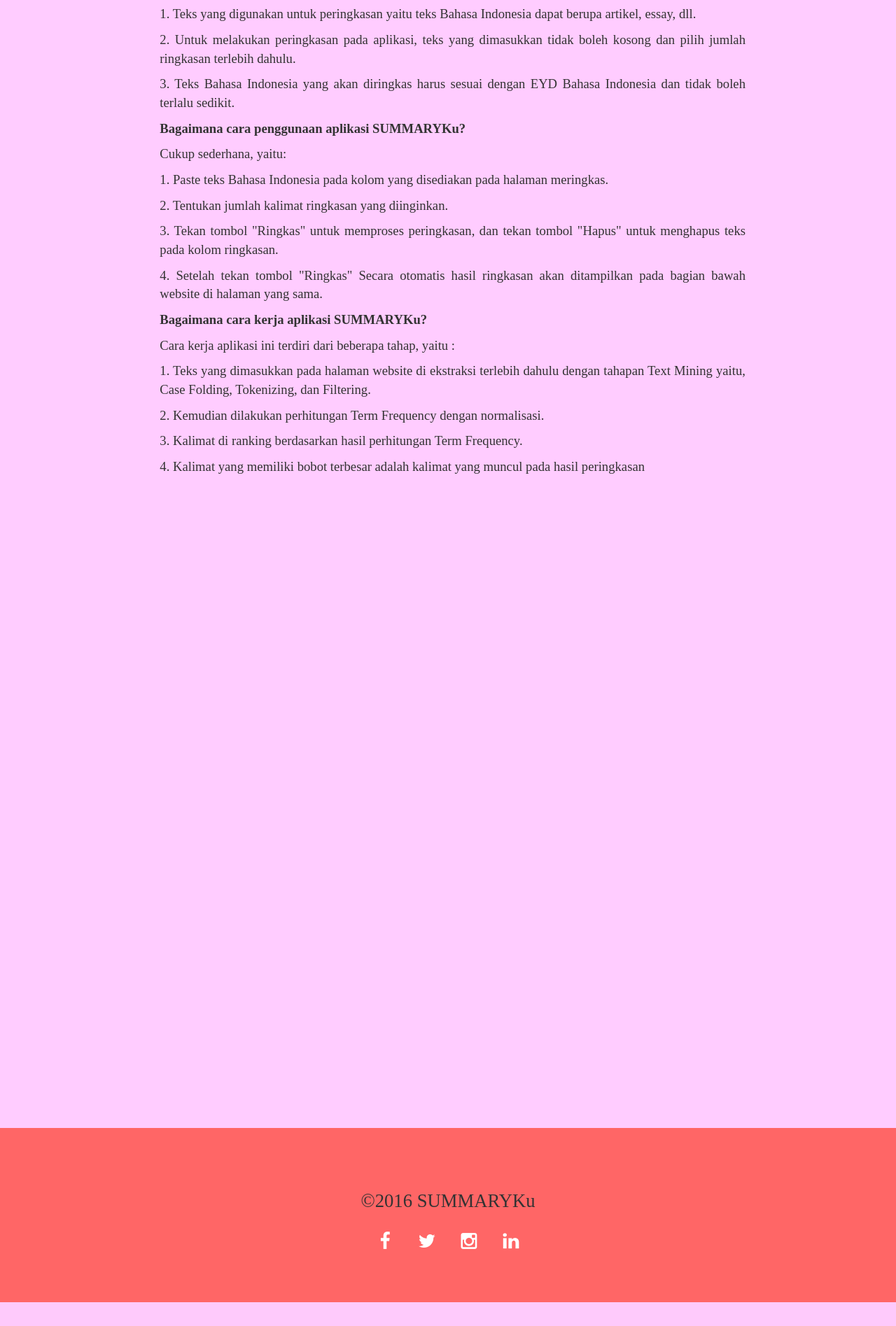
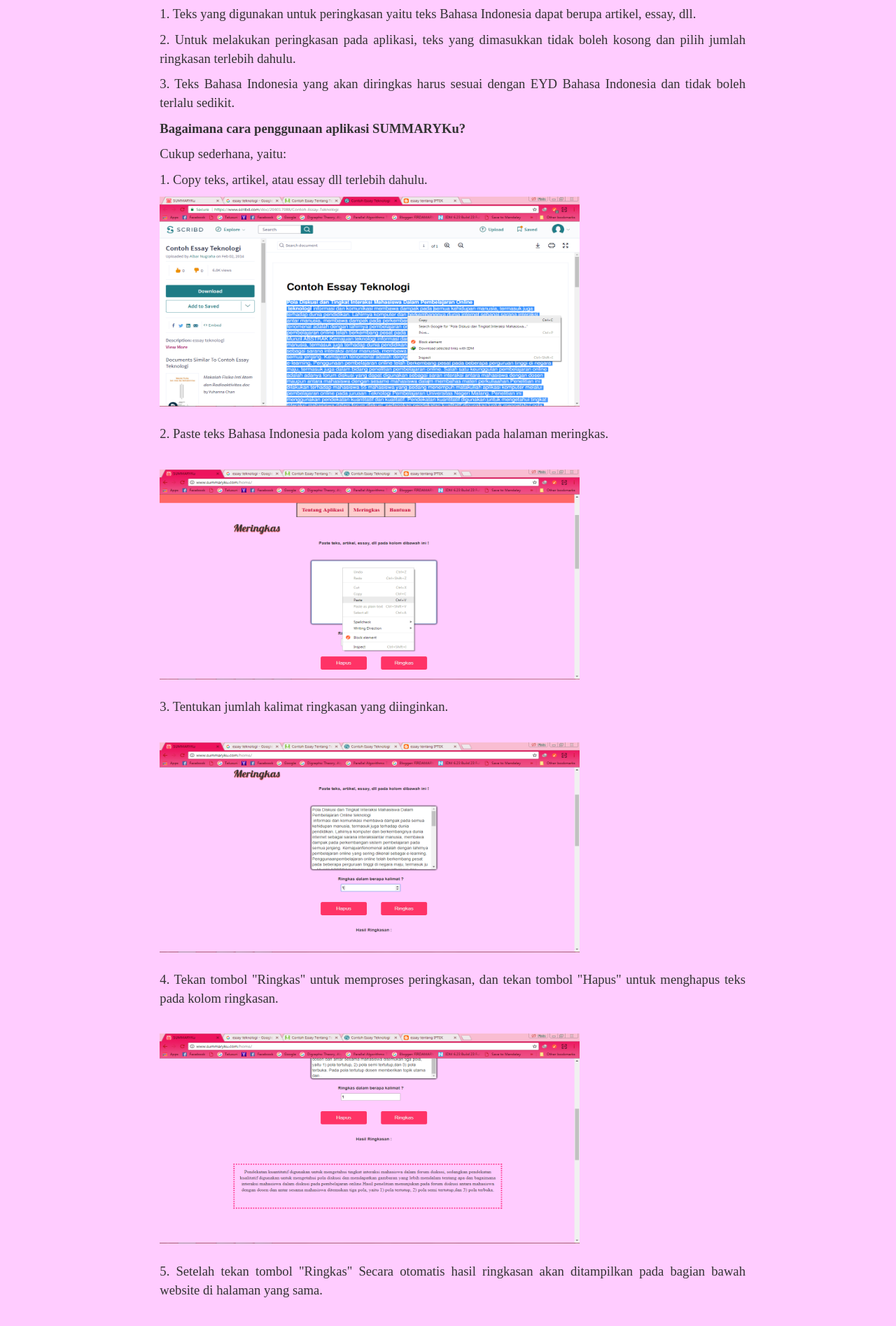
Before and after one commit to firdamaryana/skripsi, a Django app: page /help/ in a window 1280 px wide. Shown: the part 482-2377 px from the top of the page at 70% size. Before the commit the page ends 2343 px from the top, so only its background shows below. Run offline with Django 3.2, Linux system fonts and the light colour scheme; some libraries are stand-ins or nearby versions; some web fonts are replaced.

Commit message:
screenshootadd

```diff
--- a/blog/templates/blog/help.html
+++ b/blog/templates/blog/help.html
@@ -17,10 +17,28 @@
 		<p> 3. Teks Bahasa Indonesia yang akan diringkas harus sesuai dengan EYD Bahasa Indonesia dan tidak boleh terlalu sedikit.</p>
 		<p class="p3">Bagaimana cara penggunaan aplikasi SUMMARYKu?</p>
  		<p>Cukup sederhana, yaitu:</p>
-		<p> 1. Paste teks Bahasa Indonesia pada kolom yang disediakan pada halaman meringkas.</p>
-                <p> 2. Tentukan jumlah kalimat ringkasan yang diinginkan.</p>
-		<p> 3. Tekan tombol "Ringkas" untuk memproses peringkasan, dan tekan tombol "Hapus" untuk menghapus teks pada kolom ringkasan.</p>
-		<p> 4. Setelah tekan tombol "Ringkas" Secara otomatis hasil ringkasan akan ditampilkan pada bagian bawah website di halaman yang sama.</p>
+		<p> 1. Copy teks, artikel, atau essay dll terlebih dahulu.</p>
+		<img  width="600" height="300" src="{% static "images/1.png" %}" alt="Gambar 1"/>
+		<br>
+		<br>
+		<p> 2. Paste teks Bahasa Indonesia pada kolom yang disediakan pada halaman meringkas.</p>
+                <br>
+                <img  width="600" height="300" src="{% static "images/2.png" %}" alt="Gambar 2"/>
+		<br>
+		<br>
+                <p> 3. Tentukan jumlah kalimat ringkasan yang diinginkan.</p>
+                <br>
+                <img  width="600" height="300" src="{% static "images/3.png" %}" alt="Gambar 3"/>
+		<br>
+		<br>
+		<p> 4. Tekan tombol "Ringkas" untuk memproses peringkasan, dan tekan tombol "Hapus" untuk menghapus teks pada kolom ringkasan.</p>
+                <br>
+		<img  width="600" height="300" src="{% static "images/4.png" %}" alt="Gambar 4"/>
+                <br>
+                <br>
+		<p> 5. Setelah tekan tombol "Ringkas" Secara otomatis hasil ringkasan akan ditampilkan pada bagian bawah website di halaman yang sama.</p>
+                <br>
+		<img  width="600" height="250" src="{% static "images/5.png" %}" alt="Gambar 4"/>
 	        <p class="p4">Bagaimana cara kerja aplikasi SUMMARYKu?</p>
 		<p> Cara kerja aplikasi ini terdiri dari beberapa tahap, yaitu :
 		<p> 1. Teks yang dimasukkan pada halaman website di ekstraksi terlebih dahulu dengan tahapan Text Mining yaitu, Case Folding, Tokenizing, dan Filtering.</p>
```
Also changed, not shown: blog/static/images/1.png (added), blog/static/images/2.png (added), blog/static/images/3.png (added), blog/static/images/4.png (added), blog/static/images/5.png (added), 1 other file.
